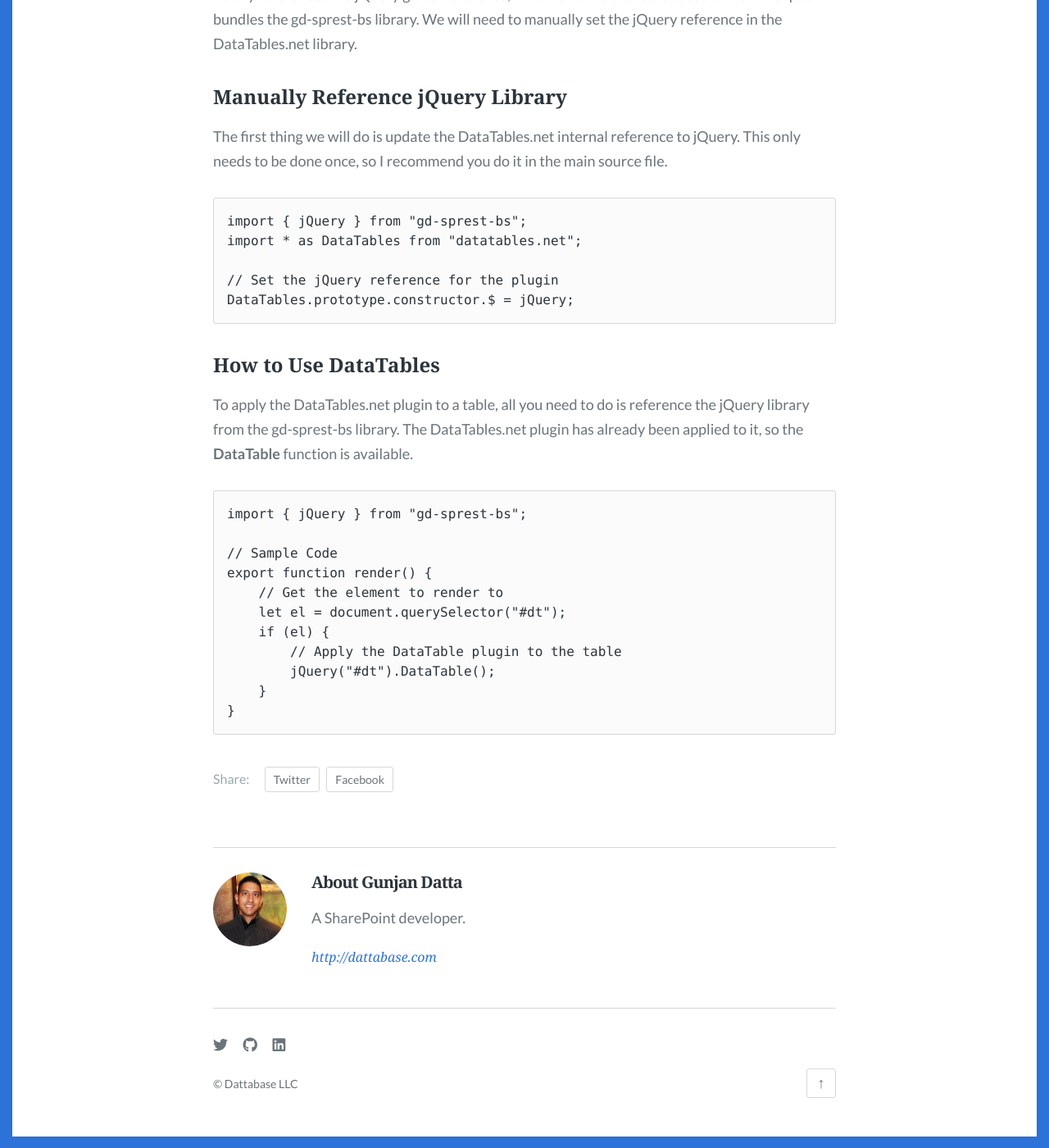
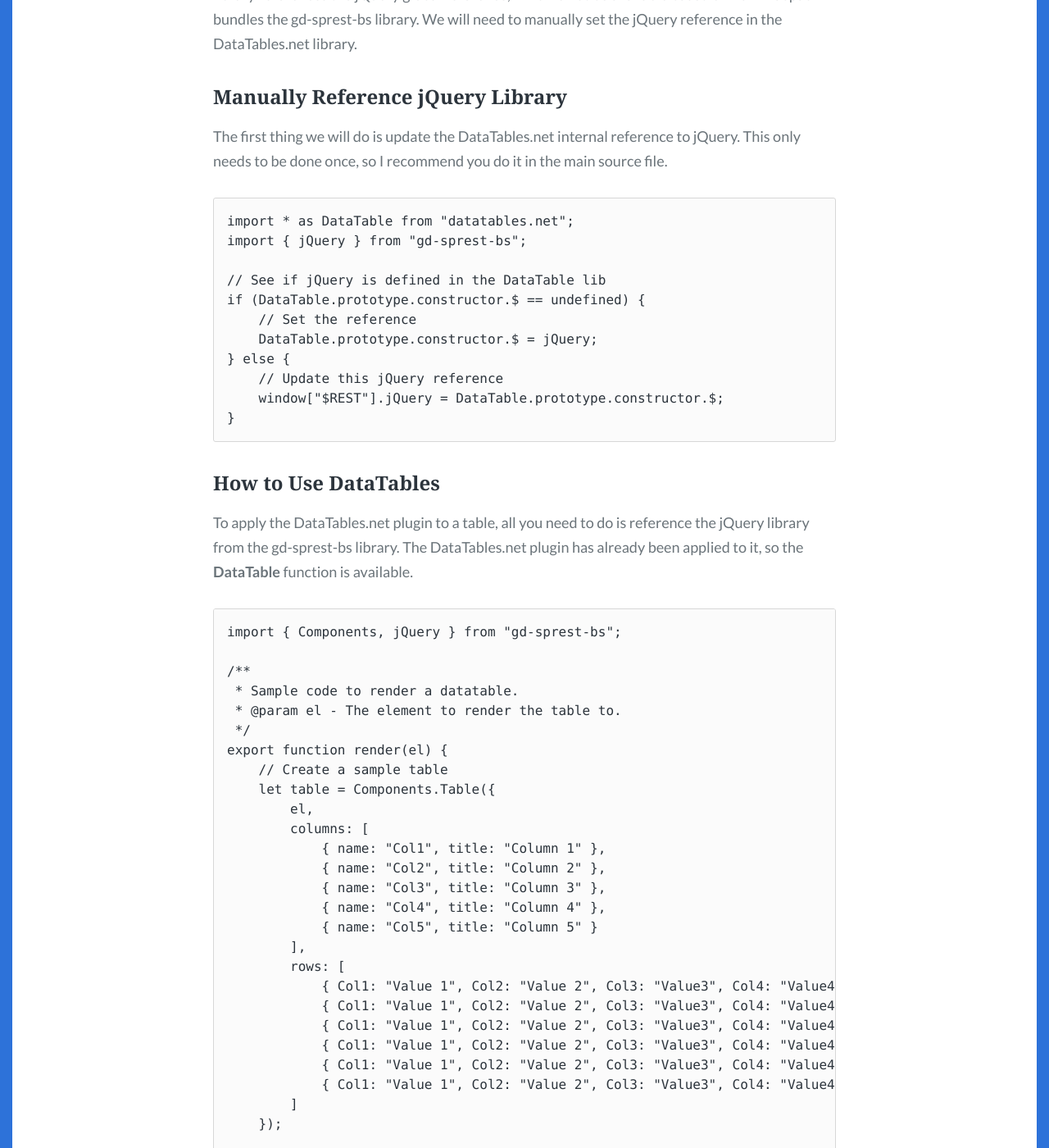
Before and after one commit to gunjandatta/blog, a Jekyll site: the page built from _posts/2020/2020-03-26-typescript-and-datatables.net.md, in a window 1280 px wide and 1400 px high, scrolled down 500 px. Shown: the whole window at 82% size. Built offline with Jekyll 4.4.1, drawn with Linux system fonts in a browser that asks for light colours; some web fonts are replaced; some of the changed text lies outside the part shown.

Commit message:
Updated the blog post.

````diff
--- a/_posts/2020/2020-03-26-typescript-and-datatables.net.md
+++ b/_posts/2020/2020-03-26-typescript-and-datatables.net.md
@@ -16,11 +16,17 @@ This post will give an example referencing the [DataTables.net](https://datatabl
 The first thing we will do is update the DataTables.net internal reference to jQuery. This only needs to be done once, so I recommend you do it in the main source file.
 
 ```ts
+import * as DataTable from "datatables.net";
 import { jQuery } from "gd-sprest-bs";
-import * as DataTables from "datatables.net";
 
-// Set the jQuery reference for the plugin
-DataTables.prototype.constructor.$ = jQuery;
+// See if jQuery is defined in the DataTable lib
+if (DataTable.prototype.constructor.$ == undefined) {
+    // Set the reference
+    DataTable.prototype.constructor.$ = jQuery;
+} else {
+    // Update this jQuery reference
+    window["$REST"].jQuery = DataTable.prototype.constructor.$;
+}
 ```
 
 ### How to Use DataTables
@@ -28,15 +34,38 @@ DataTables.prototype.constructor.$ = jQuery;
 To apply the DataTables.net plugin to a table, all you need to do is reference the jQuery library from the gd-sprest-bs library. The DataTables.net plugin has already been applied to it, so the __DataTable__ function is available.
 
 ```ts
-import { jQuery } from "gd-sprest-bs";
+import { Components, jQuery } from "gd-sprest-bs";
 
-// Sample Code
-export function render() {
-    // Get the element to render to
-    let el = document.querySelector("#dt");
-    if (el) {
-        // Apply the DataTable plugin to the table
-        jQuery("#dt").DataTable();
-    }
+/**
+ * Sample code to render a datatable.
+ * @param el - The element to render the table to.
+ */
+export function render(el) {
+    // Create a sample table
+    let table = Components.Table({
+        el,
+        columns: [
+            { name: "Col1", title: "Column 1" },
+            { name: "Col2", title: "Column 2" },
+            { name: "Col3", title: "Column 3" },
+            { name: "Col4", title: "Column 4" },
+            { name: "Col5", title: "Column 5" }
+        ],
+        rows: [
+            { Col1: "Value 1", Col2: "Value 2", Col3: "Value3", Col4: "Value4", Col5: "Value5" },
+            { Col1: "Value 1", Col2: "Value 2", Col3: "Value3", Col4: "Value4", Col5: "Value5" },
+            { Col1: "Value 1", Col2: "Value 2", Col3: "Value3", Col4: "Value4", Col5: "Value5" },
+            { Col1: "Value 1", Col2: "Value 2", Col3: "Value3", Col4: "Value4", Col5: "Value5" },
+            { Col1: "Value 1", Col2: "Value 2", Col3: "Value3", Col4: "Value4", Col5: "Value5" },
+            { Col1: "Value 1", Col2: "Value 2", Col3: "Value3", Col4: "Value4", Col5: "Value5" }
+        ]
+    });
+
+    // Apply the datatable plugin
+    jQuery(table.el).DataTable();
 }
 ```
+
+#### Demo
+
+![DataTable Example](images/DataTables.net/demo.png)
````
Also changed, not shown: images/DataTables.net/demo.png (added).
